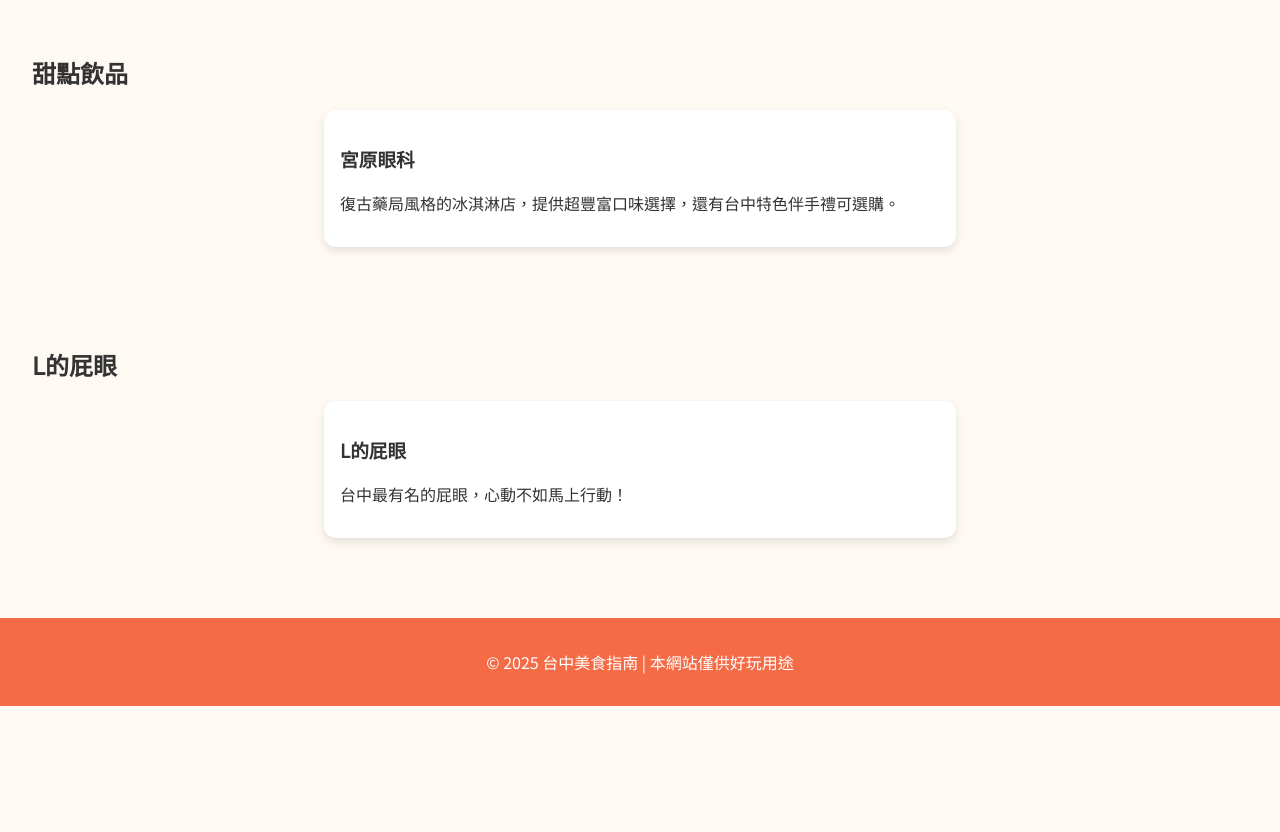
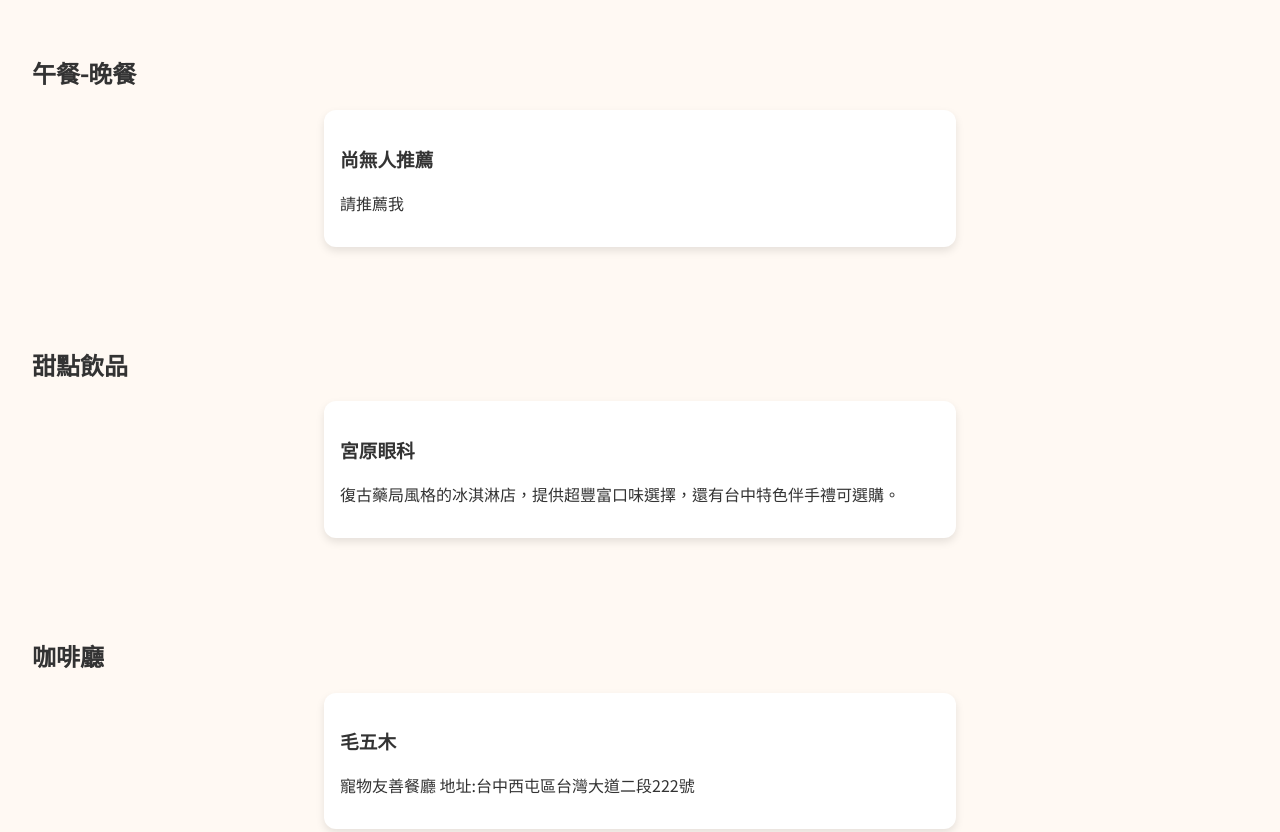
Before and after one commit to TinJingYuan/taichung-food-guide, a plain HTML site: page index.html in a window 1280 px wide. Shown: the part 884-1716 px from the top of the page. Before the commit the page ends 1590 px from the top, so only its background shows below. Drawn offline with Linux system fonts and the light colour scheme.

Commit message:
Add files via upload

```diff
--- a/index.html
+++ b/index.html
@@ -57,7 +57,7 @@
 </head>
 <body>
   <header>
-    <h1>台中急之L屁眼好好玩</h1>
+    <h1>台中急之美食Map</h1>
     <p>想來台中急吃飯，但是不知道吃什麼嗎?</p>
     <p>來這裡就對了!因為我們販賣L的合法屁眼!!!</p>
   </header>
@@ -65,8 +65,10 @@
   <nav>
     <a href="#nightmarket">夜市小吃</a>
     <a href="#brunch">早午餐</a>
+    <a href="#dinner">午餐-晚餐</a>
     <a href="#dessert">甜點飲品</a>
-    <a href="#L's piyan">L的屁眼</a>
+    <a href="#Cafe">咖啡廳</a>
+    <a href="#L">L的屁眼</a>
   </nav>
 
   <section id="nightmarket">
@@ -85,6 +87,14 @@
     </div>
   </section>
 
+  <section id="dinner">
+    <h2>午餐-晚餐</h2>
+    <div class="card">
+      <h3>尚無人推薦</h3>
+      <p>請推薦我</p>
+    </div>
+  </section>
+
   <section id="dessert">
     <h2>甜點飲品</h2>
     <div class="card">
@@ -93,7 +103,17 @@
     </div>
   </section>
 
-  <section id="#L's piyan">
+  <section id="Cafe">
+    <h2>咖啡廳</h2>
+    <div class="card">
+      <h3>毛五木</h3>
+      <p>寵物友善餐廳
+        地址:台中西屯區台灣大道二段222號
+      </p>
+    </div>
+  </section>
+
+  <section id="L">
     <h2>L的屁眼</h2>
     <div class="card">
       <h3>L的屁眼</h3>
```
